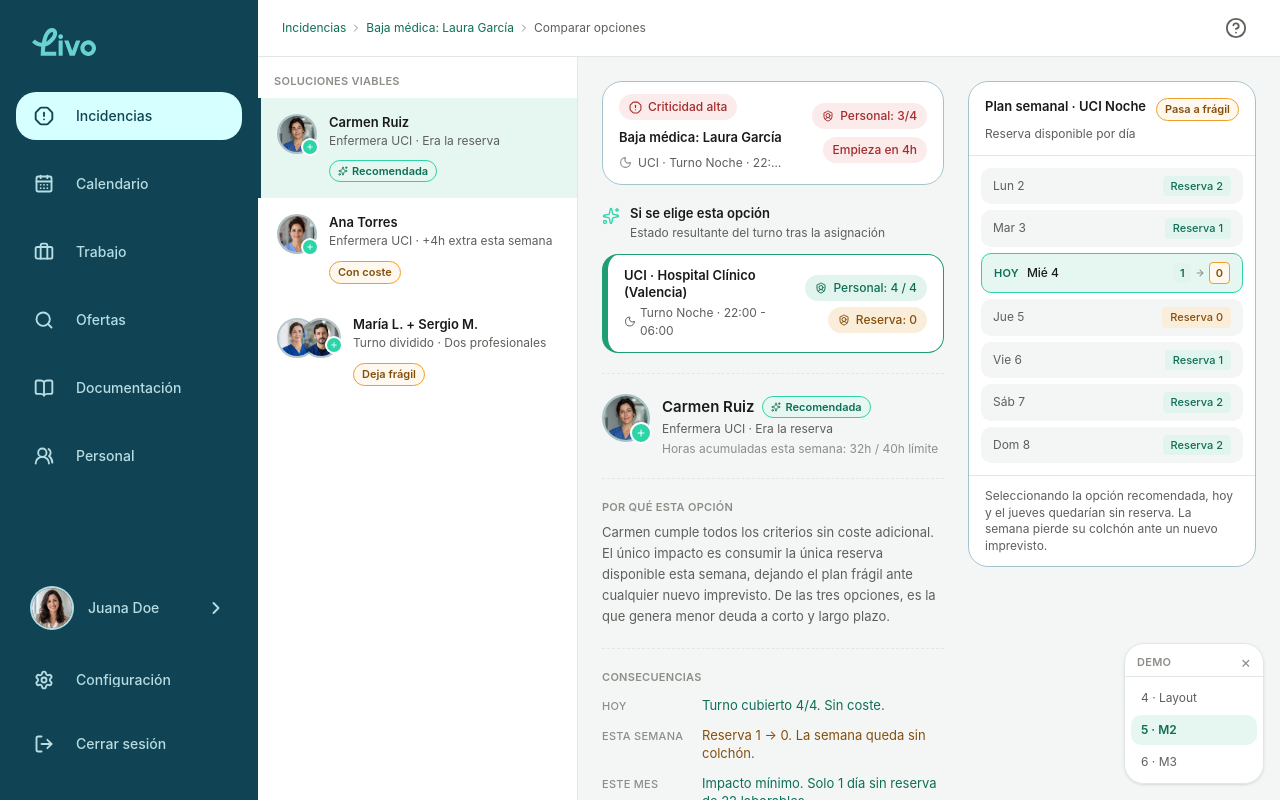
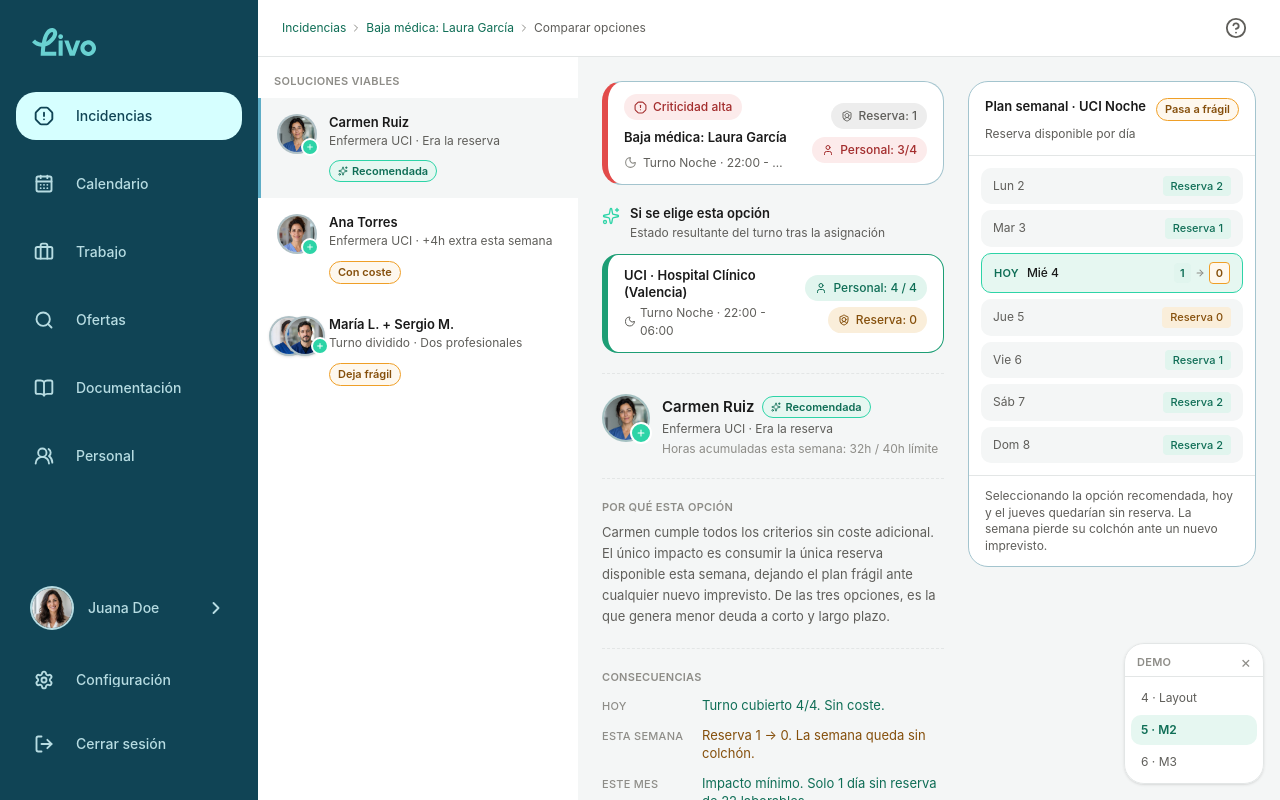
Before and after one commit to davidleiva/Livo-Test, a React (Vite) app: page / in a window 1280 px wide. Both pictures are taken after a click on the button "5 · M2". Built offline with nearby package versions, Linux system fonts and the light colour scheme.

Commit message:
finished

```diff
--- a/src/components/domain/PersonAvatar.tsx
+++ b/src/components/domain/PersonAvatar.tsx
@@ -1,12 +1,21 @@
 import { Plus, Minus } from 'lucide-react'
+
+type AvatarSize = 'sm' | 'md' | 'lg'
+
+export interface PersonAvatarPerson {
+  initials?: string
+  imageSrc?: string
+}
 
 export interface PersonAvatarProps {
   initials?: string
   imageSrc?: string
+  people?: PersonAvatarPerson[]
   name?: string
   subtitle?: string
   /** 'out' = absence (amber badge, minus); 'in' = incorporation (mint badge, plus) */
   badge?: 'out' | 'in' | 'none'
+  size?: AvatarSize
 }
 
 // Circle background: 'in' uses mint family to signal incorporation;
@@ -24,46 +33,142 @@ const badgeDotClass: Record<'out' | 'in', string> = {
   in:  'bg-mint',            // #2DD4A7 — teal
 }
 
+const sizeClass: Record<AvatarSize, {
+  slot: string
+  circle: string
+  text: string
+  badge: string
+  badgeIcon: number
+  groupBack: string
+  groupFront: string
+  groupBadge: string
+}> = {
+  sm: {
+    slot: 'w-8 h-8',
+    circle: 'w-8 h-8',
+    text: 'text-small',
+    badge: 'w-[18px] h-[18px]',
+    badgeIcon: 8,
+    groupBack: '-left-[7px]',
+    groupFront: 'left-[7px]',
+    groupBadge: 'left-[24px] top-[15px]',
+  },
+  md: {
+    slot: 'w-10 h-10',
+    circle: 'w-10 h-10',
+    text: 'text-small',
+    badge: 'w-[18px] h-[18px]',
+    badgeIcon: 8,
+    groupBack: '-left-2',
+    groupFront: 'left-2',
+    groupBadge: 'left-[34px] top-[21px]',
+  },
+  lg: {
+    slot: 'w-12 h-12',
+    circle: 'w-12 h-12',
+    text: 'text-body-lg',
+    badge: 'w-[22px] h-[22px]',
+    badgeIcon: 10,
+    groupBack: '-left-2.5',
+    groupFront: 'left-2.5',
+    groupBadge: 'left-[38px] top-[25px]',
+  },
+}
+
+function AvatarFace({
+  initials = 'AB',
+  imageSrc,
+  className,
+  textClass,
+}: {
+  initials?: string
+  imageSrc?: string
+  className: string
+  textClass: string
+}) {
+  return (
+    <div
+      className={`${className} rounded-full flex items-center justify-center select-none overflow-hidden bg-surface-alt text-foreground-muted`}
+      aria-hidden="true"
+    >
+      {imageSrc ? (
+        <img
+          src={imageSrc}
+          alt=""
+          className="w-full h-full object-cover"
+        />
+      ) : (
+        <span className={`${textClass} font-semibold`}>{initials}</span>
+      )}
+    </div>
+  )
+}
+
 export default function PersonAvatar({
   initials = 'AB',
   imageSrc,
+  people,
   name,
   subtitle,
   badge = 'none',
+  size = 'md',
 }: PersonAvatarProps) {
+  const config = sizeClass[size]
+  const groupPeople = people?.slice(0, 2)
+  const isGroup = Boolean(groupPeople && groupPeople.length > 1)
+  const singlePerson = groupPeople?.[0]
+
   return (
     <div className="flex items-center gap-3">
       {/* Avatar circle + optional status badge */}
-      <div className="relative flex-shrink-0">
-        <div
-          className={`w-10 h-10 rounded-full flex items-center justify-center select-none overflow-hidden ${circleClass[badge]}`}
-          aria-hidden="true"
-        >
-          {imageSrc ? (
-            <img
-              src={imageSrc}
-              alt=""
-              className="w-full h-full object-cover"
+      <div className={`relative flex-shrink-0 ${config.slot}`}>
+        {isGroup ? (
+          <>
+            <AvatarFace
+              initials={groupPeople?.[0]?.initials}
+              imageSrc={groupPeople?.[0]?.imageSrc}
+              className={`absolute top-0 ${config.groupBack} ${config.circle} border-2 border-brand-teal/30 z-0 shadow-sm`}
+              textClass={config.text}
             />
-          ) : (
-            <span className="text-small font-semibold">{initials}</span>
-          )}
-        </div>
+            <AvatarFace
+              initials={groupPeople?.[1]?.initials}
+              imageSrc={groupPeople?.[1]?.imageSrc}
+              className={`absolute top-0 ${config.groupFront} ${config.circle} border-2 border-brand-teal/30 z-10 shadow-sm`}
+              textClass={config.text}
+            />
+          </>
+        ) : (
+          <div
+            className={`${config.circle} rounded-full flex items-center justify-center select-none overflow-hidden ${circleClass[badge]}`}
+            aria-hidden="true"
+          >
+            {(singlePerson?.imageSrc ?? imageSrc) ? (
+              <img
+                src={singlePerson?.imageSrc ?? imageSrc}
+                alt=""
+                className="w-full h-full object-cover"
+              />
+            ) : (
+              <span className={`${config.text} font-semibold`}>{singlePerson?.initials ?? initials}</span>
+            )}
+          </div>
+        )}
 
         {badge !== 'none' && (
           <div
             className={[
-              'absolute -bottom-0.5 -right-0.5',
-              'w-[18px] h-[18px] rounded-full',
+              'absolute rounded-full',
               'flex items-center justify-center',
-              'border-2 border-surface',
+              'border-2 border-surface z-20',
+              isGroup ? config.groupBadge : '-bottom-0.5 -right-0.5',
+              config.badge,
               badgeDotClass[badge],
             ].join(' ')}
             aria-hidden="true"
           >
             {badge === 'out'
-              ? <Minus size={8} strokeWidth={3} className="text-white" />
-              : <Plus  size={8} strokeWidth={3} className="text-white" />
+              ? <Minus size={config.badgeIcon + 1} strokeWidth={3} className="text-white" />
+              : <Plus  size={config.badgeIcon} strokeWidth={3} className="text-white" />
             }
           </div>
         )}
--- a/src/index.css
+++ b/src/index.css
@@ -12,6 +12,7 @@
   /* ── Brand ── */
   --color-brand-teal: #104455;
   --color-brand-teal-hover: #1c6c87;
+  --color-active-border: #5EADC6;
   --color-mint: #2DD4A7;
   --color-mint-soft: #E6F7F1;
 
--- a/src/screens/Moment2Layout.tsx
+++ b/src/screens/Moment2Layout.tsx
@@ -2,11 +2,11 @@ import { useState } from 'react'
 import {
   CalendarDays, Briefcase, Search, BookOpen, UsersRound,
   Settings, LogOut, ChevronRight, Menu, CircleHelp, X,
-  Moon, ShieldUser, OctagonAlert, Minus, Plus, Sparkles,
+  Moon, ShieldUser, User, OctagonAlert, Minus, Plus, Sparkles,
   Check, AlertTriangle,
 } from 'lucide-react'
 import type { LucideIcon } from 'lucide-react'
-import { WeeklyPlanPanel } from '../components/domain'
+import { PersonAvatar, WeeklyPlanPanel } from '../components/domain'
 import ConsequenceLayer from '../components/domain/ConsequenceLayer'
 import { mockIncident, mockOptions, mockWeeklyPlan, mockWeeklyPlanAna } from '../data'
 import type { WeeklyPlan } from '../types'
@@ -197,7 +197,7 @@ function MobileMenu({ isOpen, onClose }: { isOpen: boolean; onClose: () => void
 // ── Design helpers ────────────────────────────────────────────────────────────
 
 function StatPill({
-  tone, icon: Icon = ShieldUser, children,
+  tone, icon: Icon = User, children,
 }: {
   tone: 'danger' | 'success' | 'warning' | 'neutral'
   icon?: LucideIcon
@@ -385,7 +385,7 @@ const OPTIONS: OptionSpec[] = [
     legal: [
       { ok: true,  text: 'Jornada individual respetada' },
       { ok: true,  text: 'Descanso mínimo respetado' },
-      { ok: false, text: 'Requiere 2 aceptaciones — si una falla, turno descubierto' },
+      { ok: false, text: 'Requiere 2 aceptaciones: si una falla, turno descubierto' },
     ],
     shiftcard: { staffingTone: 'success', reserveTone: 'warning', reserveLabel: 'Reserva: 0' },
     weeklyPlan: mockWeeklyPlan,
@@ -404,7 +404,7 @@ function SectionLabel({ children }: { children: React.ReactNode }) {
 
 function IncidentContextStrip() {
   return (
-    <div className="rounded-xl border border-card-border bg-surface px-4 py-3">
+    <div className="rounded-xl border border-card-border border-l-[6px] border-l-danger-border bg-surface px-4 py-3">
       <div className="flex flex-col gap-3 md:flex-row md:items-center md:justify-between">
         <div className="min-w-0 space-y-1.5">
           <div className="flex items-center gap-2 flex-wrap">
@@ -418,15 +418,15 @@ function IncidentContextStrip() {
           </div>
           <div className="flex items-center gap-1.5 text-small text-foreground-muted">
             <Moon size={13} strokeWidth={2} className="text-foreground-subtle flex-shrink-0" aria-hidden="true" />
-            <span className="truncate">{inc.unit} · Turno Noche · {inc.startTime}–{inc.endTime}</span>
+            <span className="truncate">
+              Turno Noche · {inc.startTime} - {inc.endTime} · <span className="text-danger">Faltan {inc.startsInHours}h</span>
+            </span>
           </div>
         </div>
 
         <div className="flex flex-wrap gap-2 md:justify-end">
-          <StatPill tone="danger">Personal: {inc.currentStaff}/{inc.unitMinStaff}</StatPill>
-          <span className="inline-flex items-center gap-1.5 rounded-full bg-danger-bg px-2.5 py-1 text-small font-medium text-danger whitespace-nowrap">
-            Empieza en {inc.startsInHours}h
-          </span>
+          <StatPill tone="neutral" icon={ShieldUser}>Reserva: {inc.reserve}</StatPill>
+          <StatPill tone="danger" icon={User}>Personal: {inc.currentStaff}/{inc.unitMinStaff}</StatPill>
         </div>
       </div>
     </div>
@@ -449,18 +449,18 @@ function OptionListItem({
       className={[
         'w-full flex items-start gap-3 px-4 py-4 border-l-[3px] transition-colors text-left focus-visible:outline-none focus-visible:ring-inset focus-visible:ring-2 focus-visible:ring-mint',
         selected
-          ? 'bg-mint-soft border-brand-teal'
+          ? 'bg-surface-alt border-active-border'
           : 'bg-surface border-transparent hover:bg-surface-alt',
       ].join(' ')}
     >
       {opt.avatarSrcs ? (
-        <div className="relative flex-shrink-0 w-16 h-10 mt-0.5">
-          <img src={opt.avatarSrcs[0]} alt="" className="absolute left-0 top-0 w-10 h-10 rounded-full object-cover border-2 border-brand-teal/30 z-0" aria-hidden="true" />
-          <img src={opt.avatarSrcs[1]} alt="" className="absolute left-[24px] top-0 w-10 h-10 rounded-full object-cover border-2 border-brand-teal/30 z-10" aria-hidden="true" />
-          <div className="absolute left-[48px] top-[18px] w-[18px] h-[18px] rounded-full bg-mint border-2 border-surface flex items-center justify-center z-20" aria-hidden="true">
-            <Plus size={8} strokeWidth={2.5} className="text-white" />
-          </div>
-        </div>
+        <PersonAvatar
+          badge="in"
+          people={[
+            { initials: 'ML', imageSrc: opt.avatarSrcs[0] },
+            { initials: 'SM', imageSrc: opt.avatarSrcs[1] },
+          ]}
+        />
       ) : (
         <Avatar initials={opt.initials} imageSrc={opt.avatarSrc} size="sm" badge="in" />
       )}
@@ -507,15 +507,16 @@ function OptionDetail({ opt, onNavigateToM3 }: { opt: OptionSpec; onNavigateToM3
       <div className="border-t border-dashed border-line" />
 
       {/* 2 ── Person */}
-      <div className="flex items-start gap-3">
+      <div className={`flex items-start ${opt.avatarSrcs ? 'gap-5 pl-4' : 'gap-3'}`}>
         {opt.avatarSrcs ? (
-          <div className="relative flex-shrink-0 w-[72px] h-12 mt-0.5">
-            <img src={opt.avatarSrcs[0]} alt="" className="absolute left-0 top-0 w-12 h-12 rounded-full object-cover border-2 border-brand-teal/30 z-0" aria-hidden="true" />
-            <img src={opt.avatarSrcs[1]} alt="" className="absolute left-[30px] top-0 w-12 h-12 rounded-full object-cover border-2 border-brand-teal/30 z-10" aria-hidden="true" />
-            <div className="absolute left-[58px] top-[22px] w-[22px] h-[22px] rounded-full bg-mint border-2 border-surface flex items-center justify-center z-20" aria-hidden="true">
-              <Plus size={10} strokeWidth={2.5} className="text-white" />
-            </div>
-          </div>
+          <PersonAvatar
+            size="lg"
+            badge="in"
+            people={[
+              { initials: 'ML', imageSrc: opt.avatarSrcs[0] },
+              { initials: 'SM', imageSrc: opt.avatarSrcs[1] },
+            ]}
+          />
         ) : (
           <Avatar initials={opt.initials} imageSrc={opt.avatarSrc} variant="mint" badge="in" />
         )}
@@ -574,20 +575,44 @@ function OptionDetail({ opt, onNavigateToM3 }: { opt: OptionSpec; onNavigateToM3
 
       {/* 6 ── Actions */}
       <div className="space-y-3 pb-2">
-        <div className="flex md:justify-start">
+        <div className="space-y-3 lg:hidden">
           <button
             type="button"
             onClick={() => onNavigateToM3?.()}
-            className="w-full md:w-auto md:min-w-[280px] md:max-w-[360px] inline-flex items-center justify-center px-6 py-2.5 rounded-lg text-body font-medium bg-brand-teal text-white hover:bg-brand-teal-hover transition-colors cursor-pointer min-h-[48px] focus-visible:outline-none focus-visible:ring-2 focus-visible:ring-mint focus-visible:ring-offset-1"
+            className="w-full inline-flex items-center justify-center px-6 py-2.5 rounded-lg text-body font-medium bg-brand-teal text-white hover:bg-brand-teal-hover transition-colors cursor-pointer min-h-[48px] focus-visible:outline-none focus-visible:ring-2 focus-visible:ring-mint focus-visible:ring-offset-1"
           >
             Validar {opt.name}
           </button>
+          <button
+            type="button"
+            onClick={() => console.log('escalar')}
+            className="w-full inline-flex items-center justify-center px-4 py-2.5 rounded-lg text-body font-medium border border-brand-teal text-brand-teal hover:bg-surface-alt transition-colors cursor-pointer min-h-[48px] focus-visible:outline-none focus-visible:ring-2 focus-visible:ring-mint focus-visible:ring-offset-1"
+          >
+            Escalar
+          </button>
+        </div>
+
+        <div className="hidden lg:flex lg:items-center lg:gap-3">
+          <button
+            type="button"
+            onClick={() => onNavigateToM3?.()}
+            className="inline-flex items-center justify-center px-6 py-2.5 rounded-lg text-body font-medium bg-brand-teal text-white hover:bg-brand-teal-hover transition-colors cursor-pointer min-h-[48px] focus-visible:outline-none focus-visible:ring-2 focus-visible:ring-mint focus-visible:ring-offset-1"
+          >
+            Validar {opt.name}
+          </button>
+          <button
+            type="button"
+            onClick={() => console.log('escalar')}
+            className="inline-flex items-center justify-center px-4 py-2.5 rounded-lg text-body font-medium border border-brand-teal text-brand-teal hover:bg-surface-alt transition-colors cursor-pointer min-h-[48px] focus-visible:outline-none focus-visible:ring-2 focus-visible:ring-mint focus-visible:ring-offset-1"
+          >
+            Escalar
+          </button>
         </div>
         {opt.id === 'opt-ana' && (
-          <div className="flex items-center gap-2 px-3 py-2.5 bg-warning-soft border border-warning-border rounded-lg">
+          <div className="flex items-center gap-2 px-3 py-2.5 bg-warning-soft border border-warning-border rounded-lg lg:w-fit">
             <AlertTriangle size={14} strokeWidth={2} className="text-warning flex-shrink-0" aria-hidden="true" />
             <p className="text-small text-warning leading-snug">
-              Esta opción tiene riesgo legal — Ana puede rechazar con causa justificada.
+              Esta opción tiene riesgo legal: Ana puede rechazar con causa justificada.
             </p>
           </div>
         )}
@@ -650,7 +675,7 @@ export default function Moment2Layout({ initialOptionId = 'opt-carmen', onBack,
         <div className="flex flex-col lg:flex-row flex-1 overflow-hidden">
 
           {/* Option list — desktop only */}
-          <div className="hidden lg:flex flex-col w-72 xl:w-80 flex-shrink-0 border-r border-line overflow-y-auto bg-surface">
+          <div className="hidden lg:flex flex-col w-72 xl:w-80 flex-shrink-0 overflow-y-auto bg-surface">
             <div className="px-4 pt-4 pb-2">
               <p className="text-label font-semibold uppercase tracking-wide text-foreground-subtle">Soluciones viables</p>
             </div>
--- a/src/tokens/colors.ts
+++ b/src/tokens/colors.ts
@@ -2,6 +2,7 @@ export const colors = {
   brand: {
     teal: '#104455',
     tealHover: '#11504A',
+    activeBorder: '#5EADC6',
     mint: '#2DD4A7',
     mintSoft: '#E6F7F1',
   },
```
Also changed, not shown: src/components/domain/OptionCard.tsx (+8 -13 lines), src/screens/LayoutDemo.tsx (+44 -45 lines), src/screens/Moment1.tsx (+36 -31 lines), src/screens/Moment2.tsx (+29 -9 lines), src/screens/Moment3Layout.tsx (+14 -2 lines).
